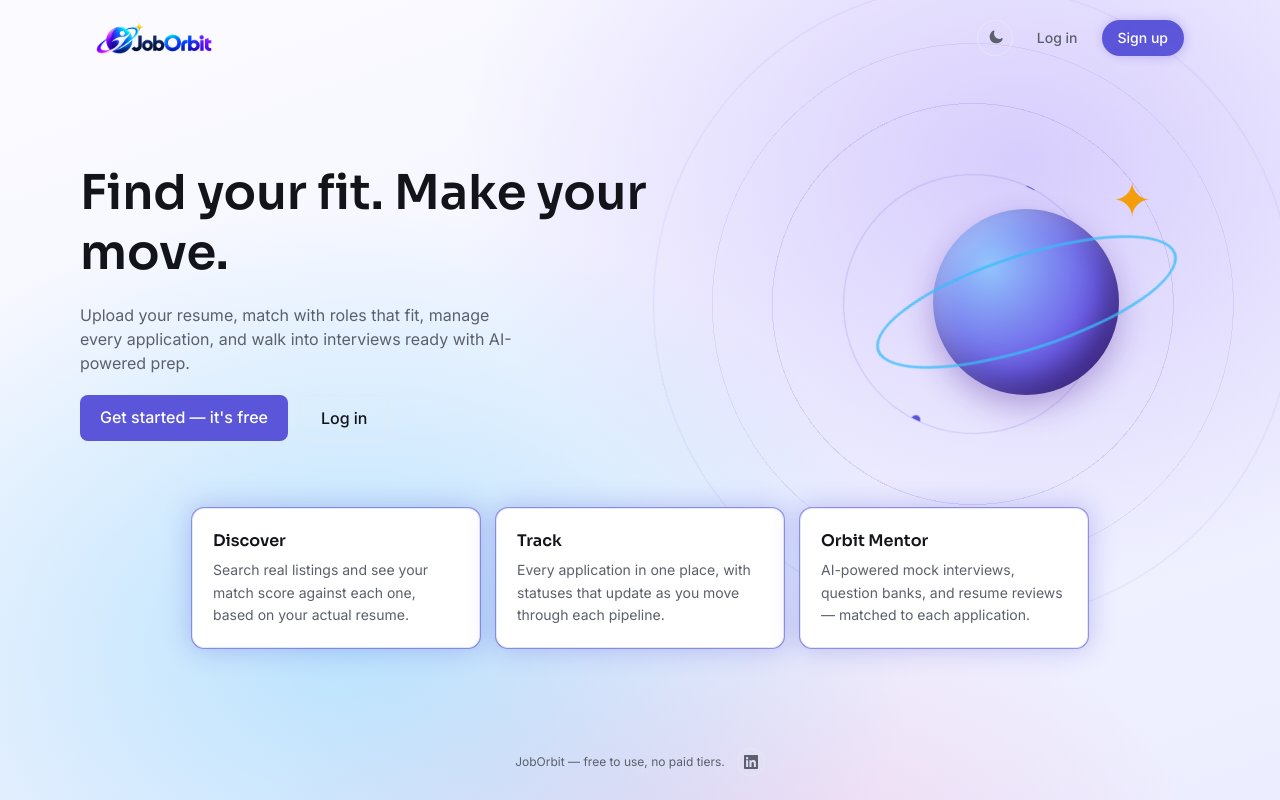
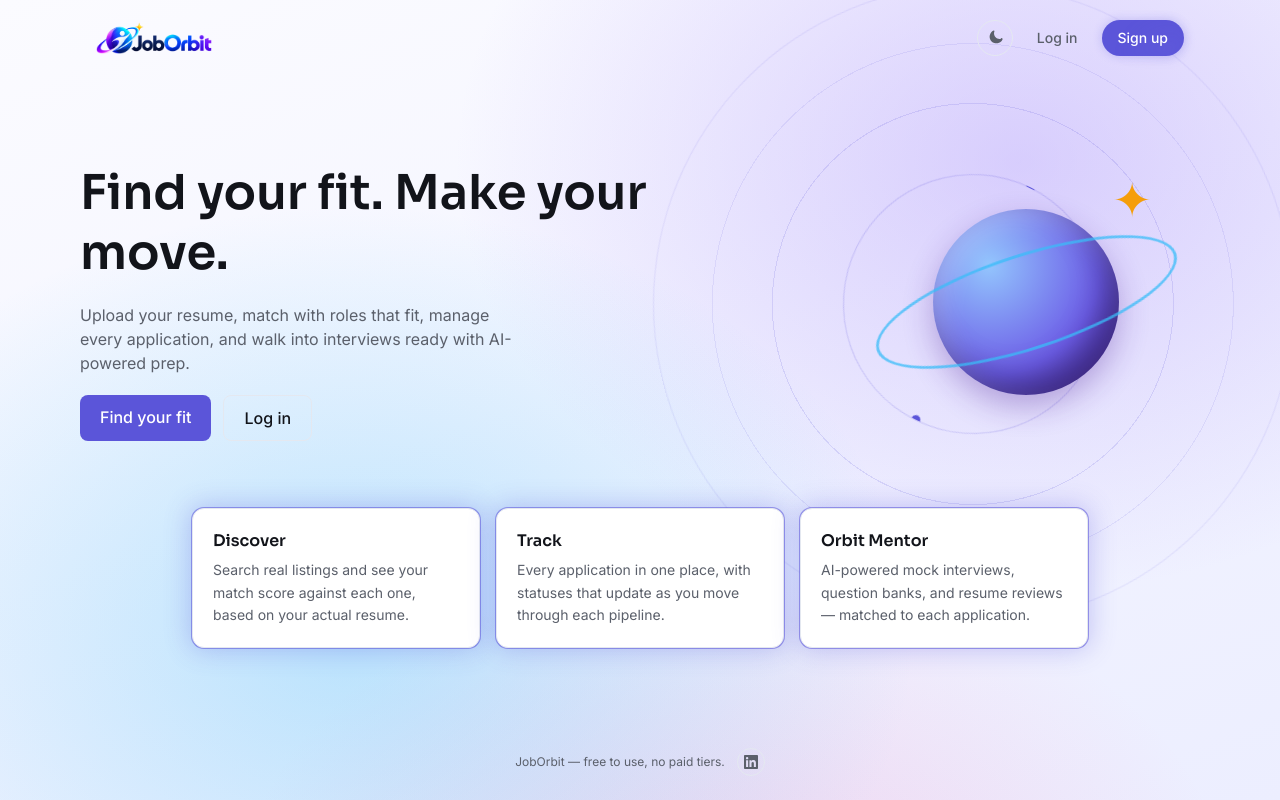
Before and after one commit to Shadow-Monarch28/jobOrbit, a React (Vite) app: page / in a window 1280 px wide. Built offline with nearby package versions, Linux system fonts and the light colour scheme; no server answers.

Commit message:
Find your fit

```diff
--- a/src/pages/Landing.jsx
+++ b/src/pages/Landing.jsx
@@ -90,7 +90,7 @@ export default function Landing() {
                 className="px-5 py-2.5 rounded-lg font-medium text-white"
                 style={{ backgroundColor: 'var(--color-accent)' }}
               >
-                Get started — it's free
+               Find your fit
               </Link>
               <Link
                 to="/login"
```
